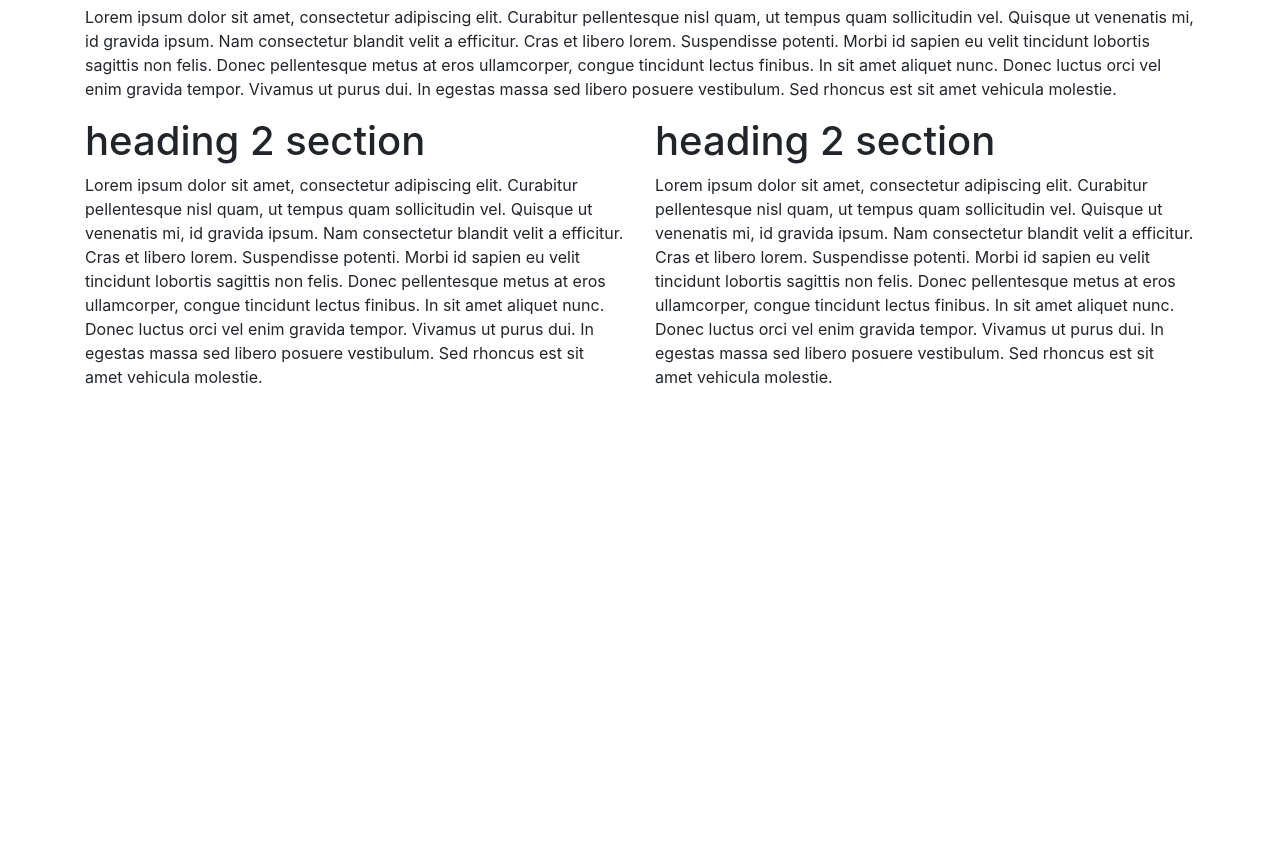
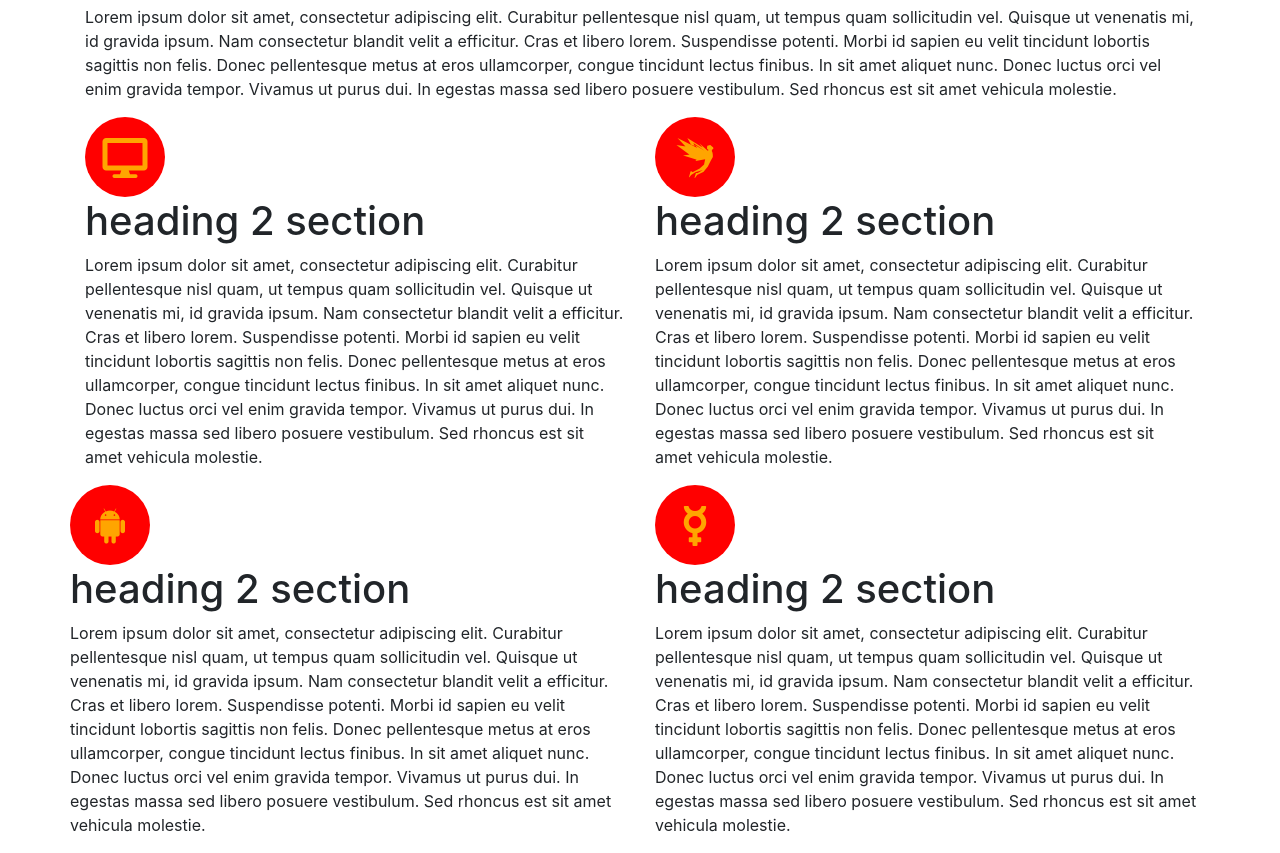
Before and after one commit to Sonairy-Mejia/Hello-World, a plain HTML site: page index.html in a window 1280 px wide. Shown: the part 731-1584 px from the top of the page. Before the commit the page ends 1136 px from the top, so only its background shows below. Drawn offline with nearby package versions, Linux system fonts and the light colour scheme; a web font is replaced by a local one.

Commit message:
styled icons

```diff
--- a/index.html
+++ b/index.html
@@ -4,9 +4,14 @@
     <head>
 
         <link href="https://fonts.googleapis.com/css?family=Srisakdi" rel="stylesheet">
+
         <link rel="stylesheet" href="https://stackpath.bootstrapcdn.com/bootstrap/4.1.3/css/bootstrap.min.css" integrity="sha384-MCw98/SFnGE8fJT3GXwEOngsV7Zt27NXFoaoApmYm81iuXoPkFOJwJ8ERdknLPMO" crossorigin="anonymous">
+
         <tittle> My Blog </tittle>
-        <link rel="stylesheet" type="text/css" href="style.css">
+
+        <link rel="stylesheet" href="https://use.fontawesome.com/releases/v5.7.2/css/all.css" integrity="sha384-fnmOCqbTlWIlj8LyTjo7mOUStjsKC4pOpQbqyi7RrhN7udi9RwhKkMHpvLbHG9Sr" crossorigin="anonymous">
+
+        `<link rel="stylesheet" type="text/css" href="style.css">
 
     </head>
 
@@ -15,7 +20,7 @@
     <script src="https://code.jquery.com/jquery-3.3.1.slim.min.js" integrity="sha384-q8i/X+965DzO0rT7abK41JStQIAqVgRVzpbzo5smXKp4YfRvH+8abtTE1Pi6jizo" crossorigin="anonymous"></script>
     <script src="https://cdnjs.cloudflare.com/ajax/libs/popper.js/1.14.3/umd/popper.min.js" integrity="sha384-ZMP7rVo3mIykV+2+9J3UJ46jBk0WLaUAdn689aCwoqbBJiSnjAK/l8WvCWPIPm49" crossorigin="anonymous"></script>
     <script src="https://stackpath.bootstrapcdn.com/bootstrap/4.1.3/js/bootstrap.min.js" integrity="sha384-ChfqqxuZUCnJSK3+MXmPNIyE6ZbWh2IMqE241rYiqJxyMiZ6OW/JmZQ5stwEULTy" crossorigin="anonymous"></script>
-        The page content here.
+
 </body>
 
     <body>
@@ -57,21 +62,43 @@
                 <button type="button" class="btn btn-success">View Details</button>
 
             </div>
+
         </header>
 
     <!--services-->
     <section class="services container">
+
         <h1> Services </h1>
-        <p> Lorem ipsum dolor sit amet, consectetur adipiscing elit. Curabitur pellentesque nisl quam, ut tempus quam sollicitudin vel. Quisque ut venenatis mi, id gravida ipsum. Nam consectetur blandit velit a efficitur. Cras et libero lorem. Suspendisse potenti. Morbi id sapien eu velit tincidunt lobortis sagittis non felis. Donec pellentesque metus at eros ullamcorper, congue tincidunt lectus finibus. In sit amet aliquet nunc. Donec luctus orci vel enim gravida tempor. Vivamus ut purus dui. In egestas massa sed libero posuere vestibulum. Sed rhoncus est sit amet vehicula molestie.</p>
+            <p> Lorem ipsum dolor sit amet, consectetur adipiscing elit. Curabitur pellentesque nisl quam, ut tempus quam sollicitudin vel. Quisque ut venenatis mi, id gravida ipsum. Nam consectetur blandit velit a efficitur. Cras et libero lorem. Suspendisse potenti. Morbi id sapien eu velit tincidunt lobortis sagittis non felis. Donec pellentesque metus at eros ullamcorper, congue tincidunt lectus finibus. In sit amet aliquet nunc. Donec luctus orci vel enim gravida tempor. Vivamus ut purus dui. In egestas massa sed libero posuere vestibulum. Sed rhoncus est sit amet vehicula molestie.</p>
+
         <div class="row">
+
+                <div class="col">
+                        <i class="fas fa-desktop"></i>
+                    <h1> heading 2 section </h1>
+                    <p> Lorem ipsum dolor sit amet, consectetur adipiscing elit. Curabitur pellentesque nisl quam, ut tempus quam sollicitudin vel. Quisque ut venenatis mi, id gravida ipsum. Nam consectetur blandit velit a efficitur. Cras et libero lorem. Suspendisse potenti. Morbi id sapien eu velit tincidunt lobortis sagittis non felis. Donec pellentesque metus at eros ullamcorper, congue tincidunt lectus finibus. In sit amet aliquet nunc. Donec luctus orci vel enim gravida tempor. Vivamus ut purus dui. In egestas massa sed libero posuere vestibulum. Sed rhoncus est sit amet vehicula molestie.</p>
+                </div>
+
             <div class="col">
+                    <i class="fab fa-studiovinari"></i>
                 <h1> heading 2 section </h1>
                 <p> Lorem ipsum dolor sit amet, consectetur adipiscing elit. Curabitur pellentesque nisl quam, ut tempus quam sollicitudin vel. Quisque ut venenatis mi, id gravida ipsum. Nam consectetur blandit velit a efficitur. Cras et libero lorem. Suspendisse potenti. Morbi id sapien eu velit tincidunt lobortis sagittis non felis. Donec pellentesque metus at eros ullamcorper, congue tincidunt lectus finibus. In sit amet aliquet nunc. Donec luctus orci vel enim gravida tempor. Vivamus ut purus dui. In egestas massa sed libero posuere vestibulum. Sed rhoncus est sit amet vehicula molestie.</p>
             </div>
+
+        <div class="row">
+
             <div class="col">
+                    <i class="fab fa-android"></i>
                 <h1> heading 2 section </h1>
                 <p> Lorem ipsum dolor sit amet, consectetur adipiscing elit. Curabitur pellentesque nisl quam, ut tempus quam sollicitudin vel. Quisque ut venenatis mi, id gravida ipsum. Nam consectetur blandit velit a efficitur. Cras et libero lorem. Suspendisse potenti. Morbi id sapien eu velit tincidunt lobortis sagittis non felis. Donec pellentesque metus at eros ullamcorper, congue tincidunt lectus finibus. In sit amet aliquet nunc. Donec luctus orci vel enim gravida tempor. Vivamus ut purus dui. In egestas massa sed libero posuere vestibulum. Sed rhoncus est sit amet vehicula molestie.</p>
             </div>
+
+            <div class="col">
+                    <i class="fas fa-mercury"></i>
+                <h1> heading 2 section </h1>
+                <p> Lorem ipsum dolor sit amet, consectetur adipiscing elit. Curabitur pellentesque nisl quam, ut tempus quam sollicitudin vel. Quisque ut venenatis mi, id gravida ipsum. Nam consectetur blandit velit a efficitur. Cras et libero lorem. Suspendisse potenti. Morbi id sapien eu velit tincidunt lobortis sagittis non felis. Donec pellentesque metus at eros ullamcorper, congue tincidunt lectus finibus. In sit amet aliquet nunc. Donec luctus orci vel enim gravida tempor. Vivamus ut purus dui. In egestas massa sed libero posuere vestibulum. Sed rhoncus est sit amet vehicula molestie.</p>
+            </div>
+
     </section>
 
 </html>
--- a/style.css
+++ b/style.css
@@ -27,3 +27,13 @@ header p {
         /*add the font-style property here*/
     font-style: italic;
 }
+.services i {
+    height: 80px;
+    width: 80px;
+    font-size: 40px;
+    border-radius: 50%;
+    color: orange;
+    background-color: red;
+    padding: 21px 2px; /*incase use 21px and 21px to center icons*/
+    text-align: center;
+}
```
